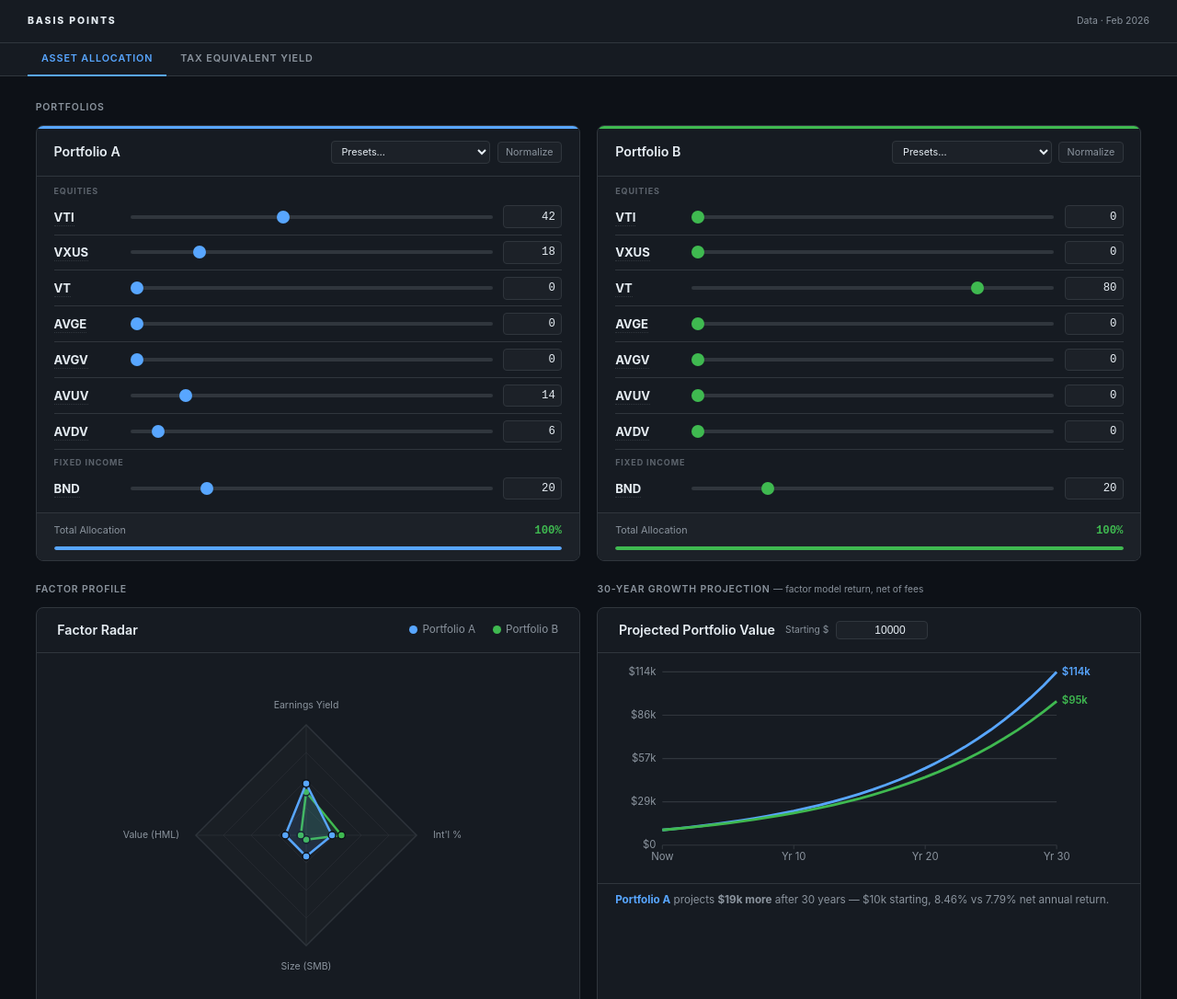
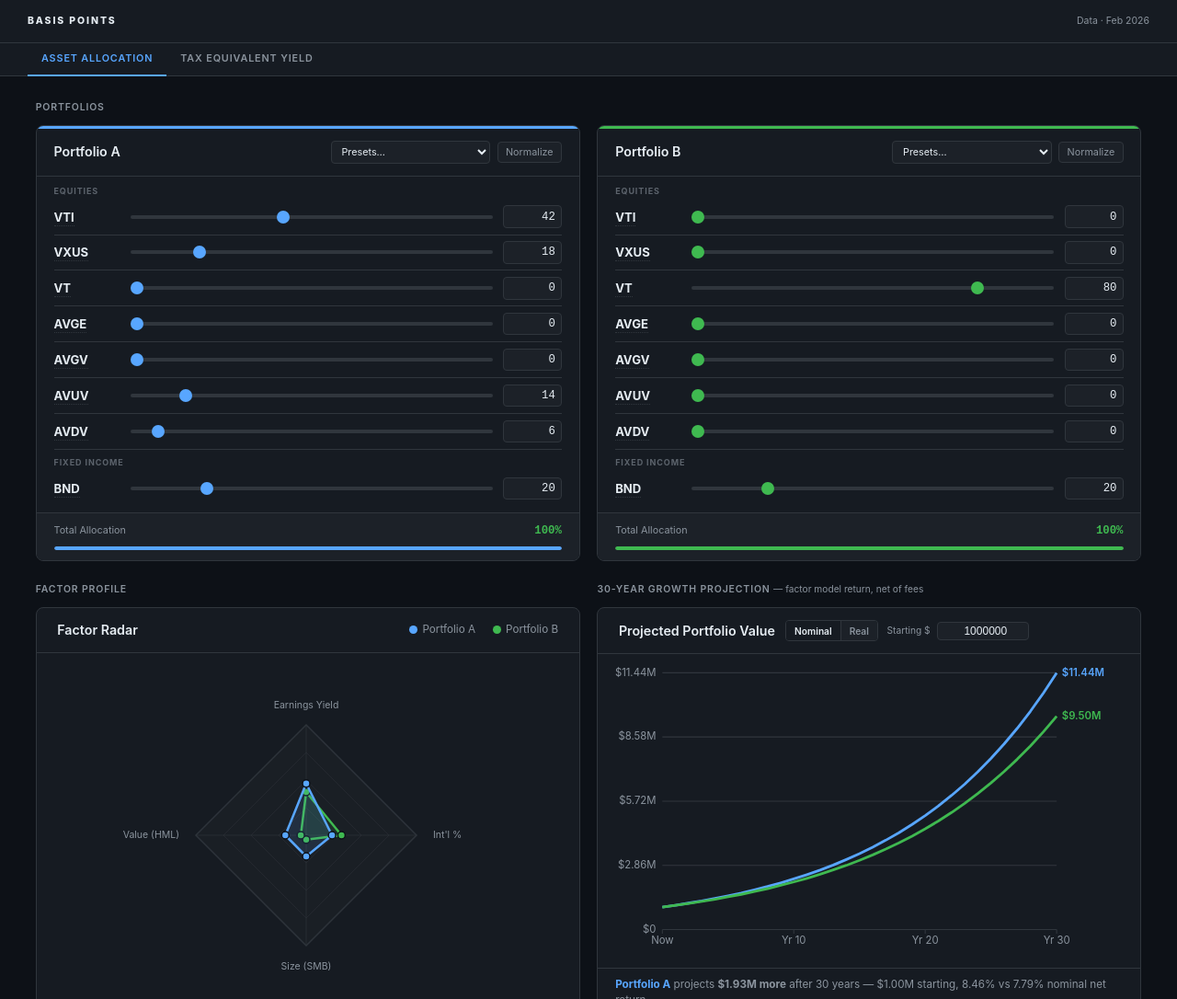
Before and after one commit to thenerfherder/finance, a plain HTML site: page index.html in a window 1280 px wide. Shown: the top 1086 px of the page at 92% size. Drawn offline with Linux system fonts and the light colour scheme.

Commit message:
Improved Projected Portfolio Value calculation.

```diff
--- a/index.html
+++ b/index.html
@@ -532,6 +532,25 @@
 
     /* ─── Growth Chart ───────────────────────────────────────── */
     .growth-input-wrap { display: flex; align-items: center; gap: 0.5rem; }
+    .growth-mode-toggle {
+      display: flex;
+      border: 1px solid var(--border);
+      border-radius: 4px;
+      overflow: hidden;
+    }
+    .growth-mode-btn {
+      background: var(--surface2);
+      border: none;
+      color: var(--muted);
+      font-size: 0.68rem;
+      font-weight: 600;
+      font-family: inherit;
+      padding: 0.28rem 0.6rem;
+      cursor: pointer;
+      transition: color 0.15s, background 0.15s;
+    }
+    .growth-mode-btn + .growth-mode-btn { border-left: 1px solid var(--border); }
+    .growth-mode-btn.active { background: var(--surface); color: var(--text); }
     .growth-lbl { font-size: 0.68rem; color: var(--muted); }
     .growth-input {
       background: var(--surface2);
@@ -816,12 +835,18 @@
       <div class="stats-card">
         <div class="stats-card-header">
           <span class="stats-card-title">Projected Portfolio Value</span>
-          <div class="growth-input-wrap">
-            <label class="growth-lbl" for="growth-start">Starting $</label>
-            <input class="growth-input" id="growth-start" type="number" min="1000" max="100000000" step="1000" value="10000" oninput="renderGrowthChart()">
+          <div style="display:flex;align-items:center;gap:0.65rem">
+            <div class="growth-mode-toggle">
+              <button class="growth-mode-btn active" id="mode-nominal" onclick="setGrowthMode('nominal')">Nominal</button>
+              <button class="growth-mode-btn"        id="mode-real"    onclick="setGrowthMode('real')">Real</button>
+            </div>
+            <div class="growth-input-wrap">
+              <label class="growth-lbl" for="growth-start">Starting $</label>
+              <input class="growth-input" id="growth-start" type="number" min="1000" max="100000000" step="1000" value="1000000" oninput="renderGrowthChart()">
+            </div>
           </div>
         </div>
-        <svg id="growth-svg" viewBox="0 0 520 220" width="100%" style="display:block"></svg>
+        <svg id="growth-svg" viewBox="0 0 520 300" width="100%" style="display:block"></svg>
         <div id="growth-summary" class="growth-summary"></div>
       </div>
     </div>
@@ -1422,6 +1447,19 @@
 }
 
 // ================================================================
+// GROWTH CHART MODE
+// ================================================================
+const INFLATION = 2.5;  // assumed annual inflation %
+let growthMode = 'nominal';
+
+function setGrowthMode(mode) {
+  growthMode = mode;
+  document.getElementById('mode-nominal').classList.toggle('active', mode === 'nominal');
+  document.getElementById('mode-real').classList.toggle('active', mode === 'real');
+  renderGrowthChart();
+}
+
+// ================================================================
 // RENDER STATS
 // ================================================================
 function renderGrowthChart() {
@@ -1431,7 +1469,7 @@
   const sB = calcStats('b');
 
   const empty = msg => {
-    svg.innerHTML = `<text x="260" y="110" text-anchor="middle" dominant-baseline="middle" font-size="13" fill="var(--muted)">${msg}</text>`;
+    svg.innerHTML = `<text x="260" y="150" text-anchor="middle" dominant-baseline="middle" font-size="13" fill="var(--muted)">${msg}</text>`;
     summary.innerHTML = '';
   };
 
@@ -1439,15 +1477,19 @@
     return empty('Set allocations above to see projection.');
   }
 
-  const START = Math.max(1000, parseFloat(document.getElementById('growth-start').value) || 10000);
+  const START = Math.max(1000, parseFloat(document.getElementById('growth-start').value) || 1000000);
   const YEARS = 30;
-  const rA = sA.factorReturnNet / 100;
-  const rB = sB.factorReturnNet / 100;
+  const isReal = growthMode === 'real';
+  const inflAdj = isReal ? (1 + INFLATION / 100) : 1;
+
+  // Real rate = (1 + nominal) / (1 + inflation) - 1
+  const rA = (1 + sA.factorReturnNet / 100) / inflAdj - 1;
+  const rB = (1 + sB.factorReturnNet / 100) / inflAdj - 1;
 
   const dataA = Array.from({ length: YEARS + 1 }, (_, y) => START * Math.pow(1 + rA, y));
   const dataB = Array.from({ length: YEARS + 1 }, (_, y) => START * Math.pow(1 + rB, y));
 
-  const vW = 520, vH = 220;
+  const vW = 520, vH = 300;
   const PAD = { top: 18, right: 80, bottom: 36, left: 62 };
   const plotW = vW - PAD.left - PAD.right;
   const plotH = vH - PAD.top - PAD.bottom;
@@ -1500,12 +1542,15 @@
   const nameA = document.getElementById('name-a').value.trim() || 'Portfolio A';
   const nameB = document.getElementById('name-b').value.trim() || 'Portfolio B';
   const diff = Math.abs(endA - endB);
+  const rateA = (rA * 100).toFixed(2), rateB = (rB * 100).toFixed(2);
+  const modeNote = isReal ? ` real (${INFLATION}% infl. assumed)` : ' nominal';
   if (diff < 1) {
-    summary.innerHTML = 'Both portfolios project the same terminal value.';
+    summary.innerHTML = `Both portfolios project the same terminal value (${modeNote.trim()}).`;
   } else {
     const winner = endA > endB ? nameA : nameB;
     const color  = endA > endB ? 'var(--a-color)' : 'var(--b-color)';
-    summary.innerHTML = `<strong style="color:${color}">${winner}</strong> projects <strong>${fmt(diff)} more</strong> after 30 years — ${fmt(START)} starting, ${sA.factorReturnNet.toFixed(2)}% vs ${sB.factorReturnNet.toFixed(2)}% net annual return.`;
+    const dollarNote = isReal ? ' in today\'s dollars' : '';
+    summary.innerHTML = `<strong style="color:${color}">${winner}</strong> projects <strong>${fmt(diff)} more</strong> after 30 years${dollarNote} — ${fmt(START)} starting, ${rateA}% vs ${rateB}%${modeNote} net return.`;
   }
 }
 
```
